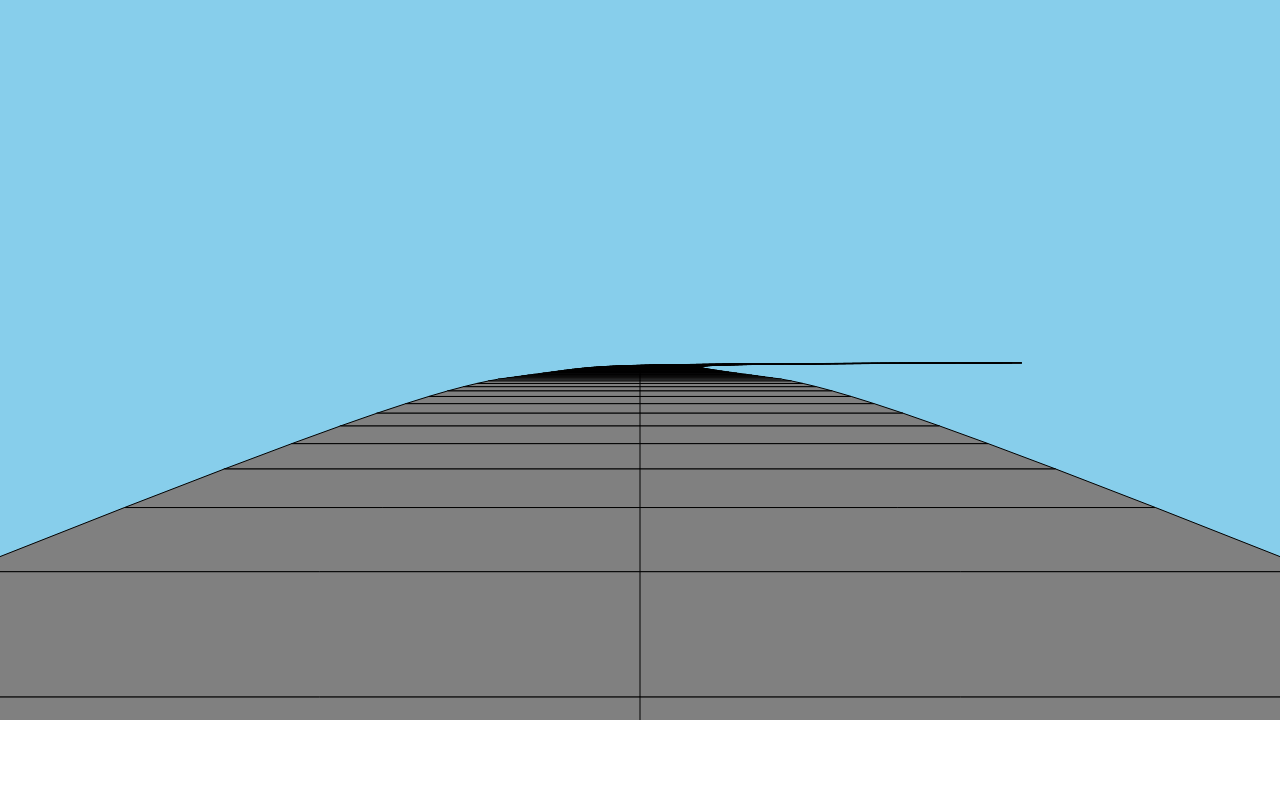
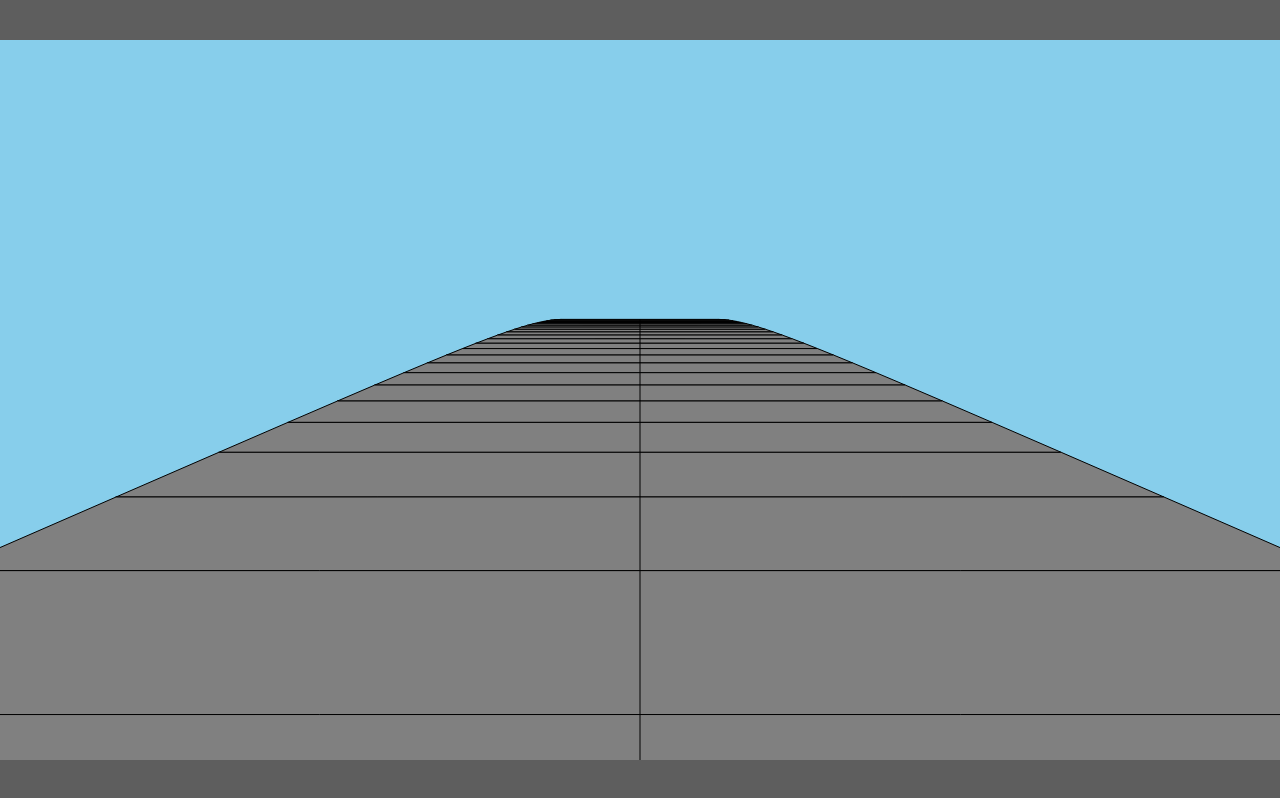
Before and after one commit to 17-codes/Pseudo-3d-road-js, a website built with Vite: page index.html in a window 1280 px wide. Built offline with nearby package versions, Linux system fonts and the light colour scheme.

Commit message:
add display scaling support

```diff
--- a/index.html
+++ b/index.html
@@ -10,6 +10,16 @@
         padding: 0;
         box-sizing: border-box;
       }
+      canvas {
+        display: block;
+      }
+      body {
+        height: 100vh;
+        display: flex;
+        justify-content: center;
+        align-items: center;
+        background: #5e5e5e;
+      }
     </style>
   </head>
   <body>
--- a/src/main.ts
+++ b/src/main.ts
@@ -11,7 +11,7 @@ class Main {
   private windowHeight: number
   private centerX: number
   private centerY: number
-
+  private gameWindow: HTMLCanvasElement
   // game
   protected drawDistance: number
   private dt: number
@@ -35,14 +35,14 @@ class Main {
   private trackLength: number
   private baseIndex: number
 
-  constructor(width = 640, height = 360, p: p5) {
+  constructor(gameWindow: HTMLCanvasElement, width = 640, height = 360, p: p5) {
     this.p = p
     // screen values
     this.windowWidth = width
     this.windowHeight = height
     this.centerX = this.windowWidth / 2
     this.centerY = this.windowHeight / 2
-
+    this.gameWindow = gameWindow
     // game stuff
     this.dt = 0 // delta time in seconds
     this.drawDistance = 100
@@ -95,8 +95,9 @@ class Main {
       this.windowWidth,
       this.windowHeight,
       this.p.P2D,
-      document.querySelector("#main-canvas") ?? {}
+      this.gameWindow ?? {}
     )
+    this.p.angleMode(this.p.DEGREES)
   }
   // gameloop
   draw() {
@@ -106,6 +107,7 @@ class Main {
 
     // -- draw --
     this.p.background("skyblue")
+
     this.drawRoad()
   }
 
@@ -213,8 +215,21 @@ class Main {
 }
 
 const sketch = (p: p5) => {
-  const main = new Main(1280, 720, p)
-  main.init(50, 100)
+  const gamecanvas = document.querySelector("#main-canvas") as HTMLCanvasElement
+  if (!gamecanvas) {
+    throw new Error("Canvas element not found")
+  }
+  const aspectRatio = 16 / 9
+  const windowWidth = window.innerWidth
+  const windowHeight = window.innerHeight
+  let gameWidth = windowWidth
+  let gameHeight = windowWidth / aspectRatio
+  if (gameHeight > windowHeight) {
+    gameHeight = windowHeight
+    gameWidth = gameHeight * aspectRatio
+  }
+  const main = new Main(gamecanvas, gameWidth, gameHeight, p)
+  main.init(30, 100)
   p.setup = () => {
     main.setup()
   }
@@ -222,5 +237,4 @@ const sketch = (p: p5) => {
     main.draw()
   }
 }
-
 new p5(sketch)
```
